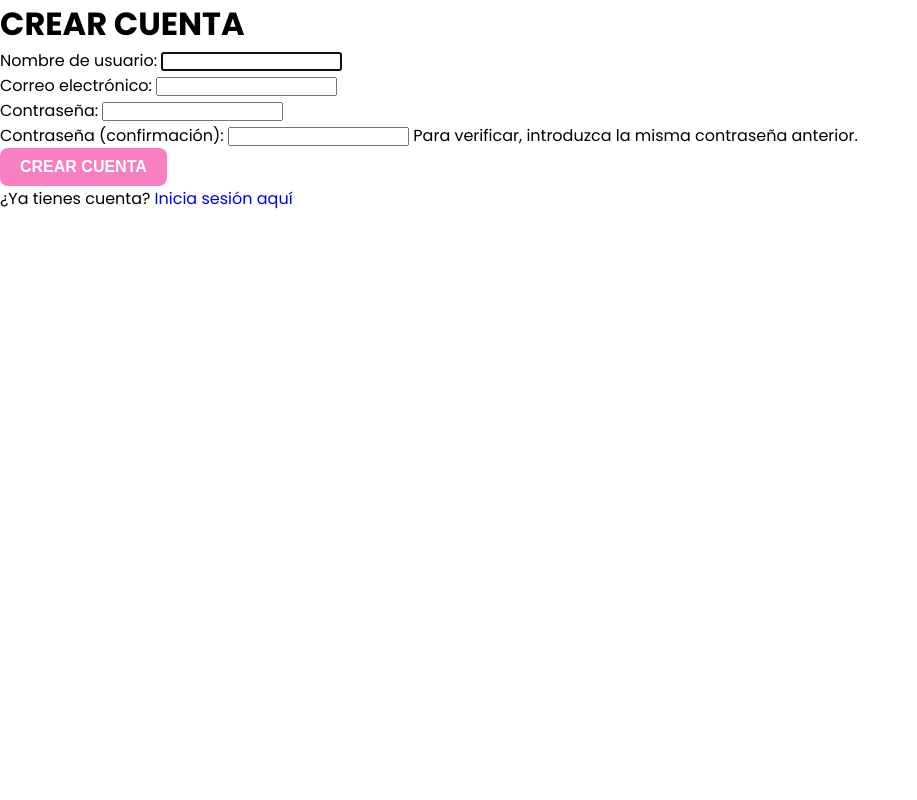
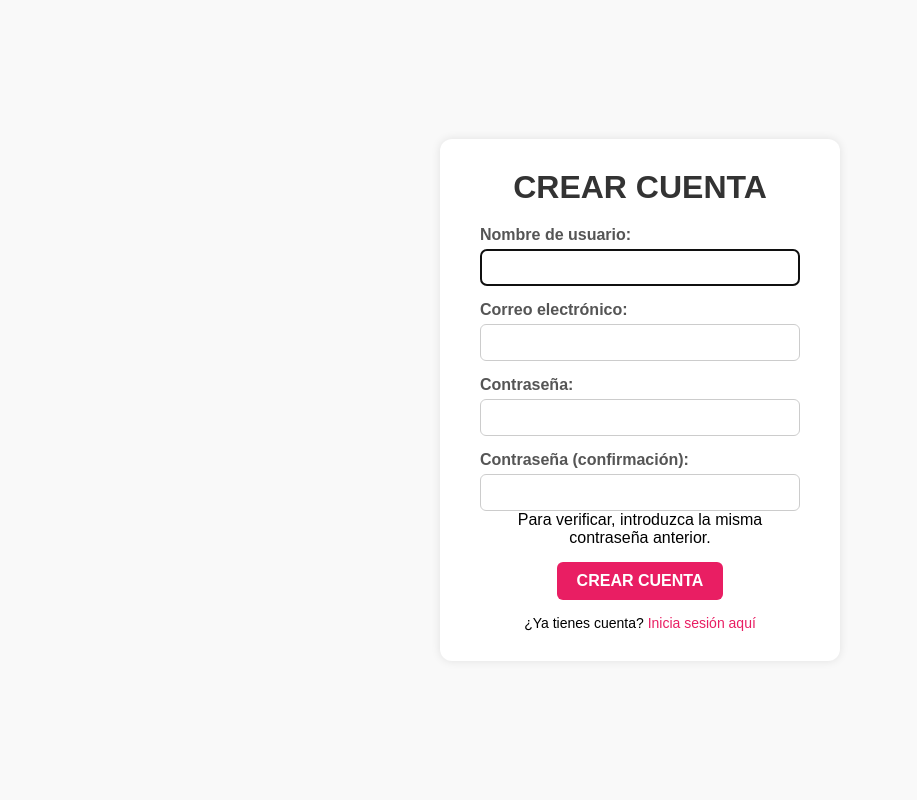
Before and after one commit to arizabaloivonne-del/mi-proyecto, a Django app: page /cuentas/registro/ in a window 1280 px wide. Shown: the whole page, without its empty margins (0-917 px from the left). Run offline with Django 5.2, Linux system fonts and the light colour scheme.

Commit message:
Ajuste visual: botón reposicionado y estilos refinados

```diff
--- a/static/css/estilos_v2.css
+++ b/static/css/estilos_v2.css
@@ -1003,3 +1003,81 @@ body.centrado {
 .enlace-registro a:hover {
   text-decoration: underline;
 }
+
+body.pagina-crear-cuenta {
+  margin: 0;
+  padding: 0;
+  font-family: 'Arial', sans-serif;
+  background-color: #f9f9f9;
+  display: flex;
+  justify-content: center;
+  align-items: center;
+  min-height: 100vh;
+}
+
+.wrap {
+  background-color: #fff;
+  padding: 30px 40px;
+  border-radius: 12px;
+  box-shadow: 0 0 10px rgba(0,0,0,0.1);
+  width: 100%;
+  max-width: 400px;
+  text-align: center;
+}
+
+.wrap h1 {
+  margin-bottom: 20px;
+  color: #333;
+}
+
+.wrap label {
+  display: block;
+  text-align: left;
+  margin-top: 15px;
+  font-weight: bold;
+  color: #555;
+}
+
+.wrap input[type="text"],
+.wrap input[type="email"],
+.wrap input[type="password"] {
+  width: 100%;
+  padding: 10px;
+  margin-top: 5px;
+  border: 1px solid #ccc;
+  border-radius: 6px;
+}
+
+.wrap input[type="submit"] {
+  margin-top: 15px;
+  padding: 10px 20px;
+  background-color: #e91e63;
+  color: white;
+  border: none;
+  border-radius: 6px;
+  cursor: pointer;
+  transition: background-color 0.3s ease;
+}
+
+.wrap input[type="submit"]:hover {
+  background-color: #d81b60;
+}
+
+.enlace-login {
+  margin-top: 15px;
+  font-size: 14px;
+}
+
+.enlace-login a {
+  color: #e91e63;
+  text-decoration: none;
+}
+
+.enlace-login a:hover {
+  text-decoration: underline;
+}
+
+.errores-formulario {
+  margin-bottom: 15px;
+  text-align: left;
+}
```
